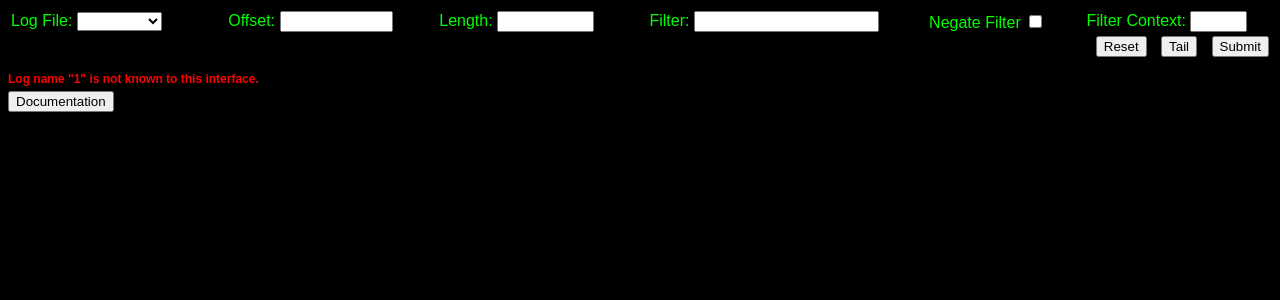
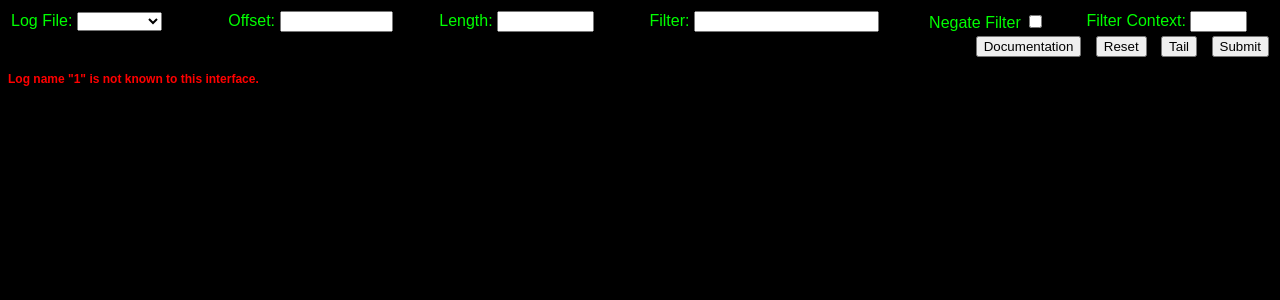
Before and after one commit to rbroemeling/logviewer, a PHP site: page /log_viewer.php?log=1 in a window 1280 px wide. Shown: the top 300 px of the page. Run offline with PHP 8.4, Linux system fonts and the light colour scheme; data that the repository does not hold is empty.

Commit message:
* Move the documentation button to be next to the other buttons.

```diff
--- a/trunk/scripts/master/log_viewer.php
+++ b/trunk/scripts/master/log_viewer.php
@@ -766,6 +766,7 @@ if ($_GET['log'] && sanitize_log() && sanitize_offset() && sanitize_length() &&
 				</tr>
 				<tr>
 					<td colspan="6" style="text-align: right;">
+						<input style="margin-right: 10px;" type='button' value='Documentation' onclick='toggle_documentation();' />
 						<input style="margin-right: 10px;" type='button' value='Reset' onclick='reset_log_file_form();' />
 						<input style="margin-right: 10px;" type='button' value='Tail' onclick='tail();' />
 						<input type='button' value='Submit' onclick='submit_log_file_form();' />
@@ -784,7 +785,6 @@ if ($_GET['log'] && sanitize_log() && sanitize_offset() && sanitize_length() &&
 			}
 		?>
 		<div>
-			<input type='button' value='Documentation' onclick='toggle_documentation()' />
 			<table id='documentation_table' style="display: none" width="100%">
 				<thead>
 					<tr>
```
